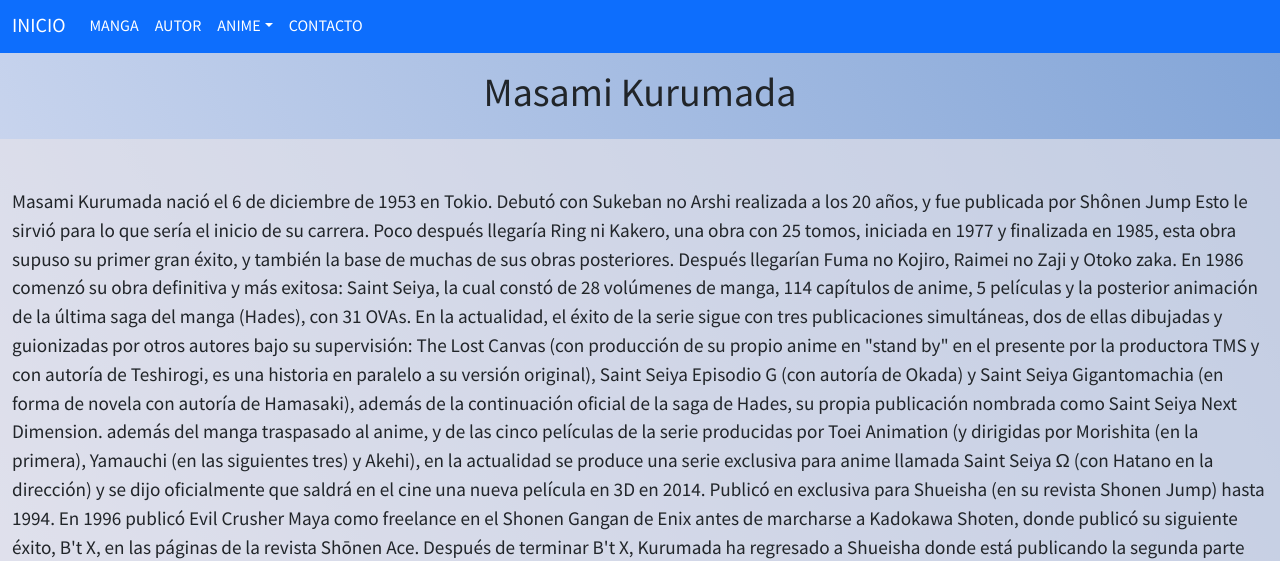
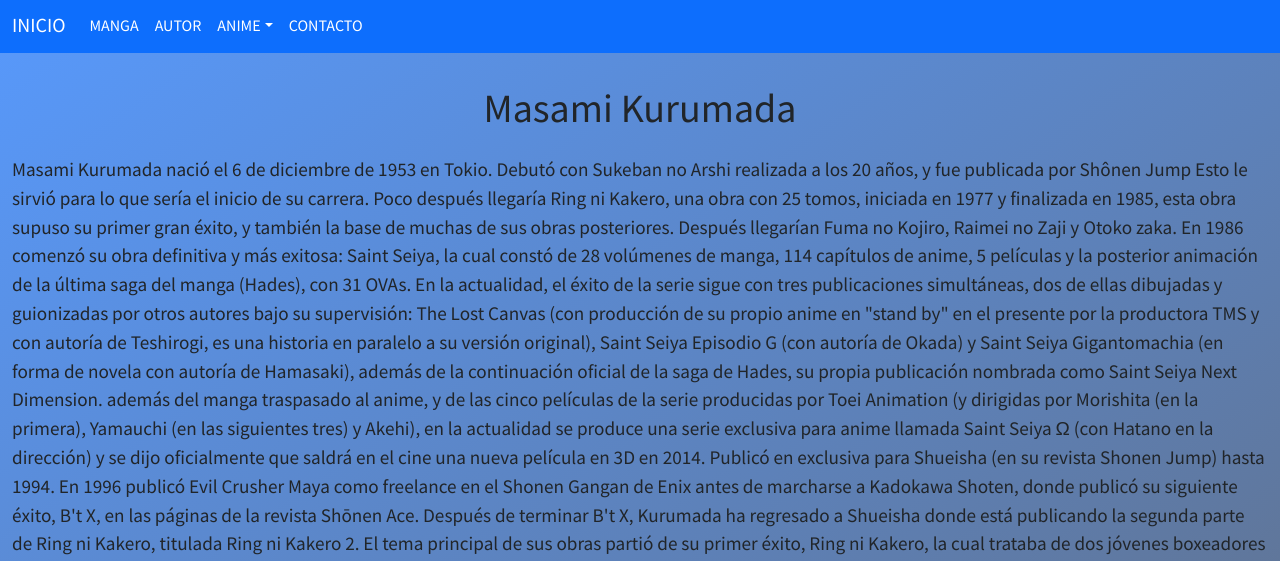
Before and after one commit to JuanManuelGarcia1990/SaintSeiyaCosmos, a website: page pages/autor.html in a window 1280 px wide. Shown: the part 243-804 px from the top of the page. Drawn offline with nearby package versions, Linux system fonts and the light colour scheme; a web font is replaced by a local one.

Commit message:
correcciones en index y autor

```diff
--- a/pages/autor.html
+++ b/pages/autor.html
@@ -55,9 +55,9 @@
         </nav>
     </header>
     <!-- Main -->
-    <main class="mainAutor">
+    <main>
+        <section class="container mx-auto py-5">
             <h1 class="animate__animated animate__heartBeat">Masami Kurumada</h1>
-        <section class="container mx-auto py-5">
             <div class="col">
                 <p>Masami Kurumada nació el 6 de diciembre de 1953 en Tokio. Debutó con Sukeban no Arshi realizada a los
                     20
@@ -99,6 +99,7 @@
                     Ring ni Kakero, la cual trataba de dos jóvenes boxeadores que hacían combates hasta límites
                     insospechados.</p>
             </div>
+            <div class="col">
                 <div id="carouselExampleFade" class="carousel slide carousel-fade" data-bs-ride="carousel">
                     <div class="carousel-inner">
                         <div class="carousel-item active">
@@ -122,6 +123,7 @@
                         <span class="carousel-control-next-icon" aria-hidden="true"></span>
                         <span class="visually-hidden">Next</span>
                     </button>
+                </div>
             </div>
         </section>
     </main>
--- a/scss/components/_index.scss
+++ b/scss/components/_index.scss
@@ -1,7 +1,10 @@
 /* Index */
-.mainIndex {
+.container {
   background-image: linear-gradient(325deg, #00000094, #0d6efdab);
   p {
     font-size: larger;
   }
 }
+.py-5 {
+  padding-top: 1rem!important;
+}
```
Also changed, not shown: index.html (+4 -2 lines), css/style.css, scss/components/_autor.scss (line endings or trailing spaces). Lines whose indentation alone changed are shown as unchanged.
